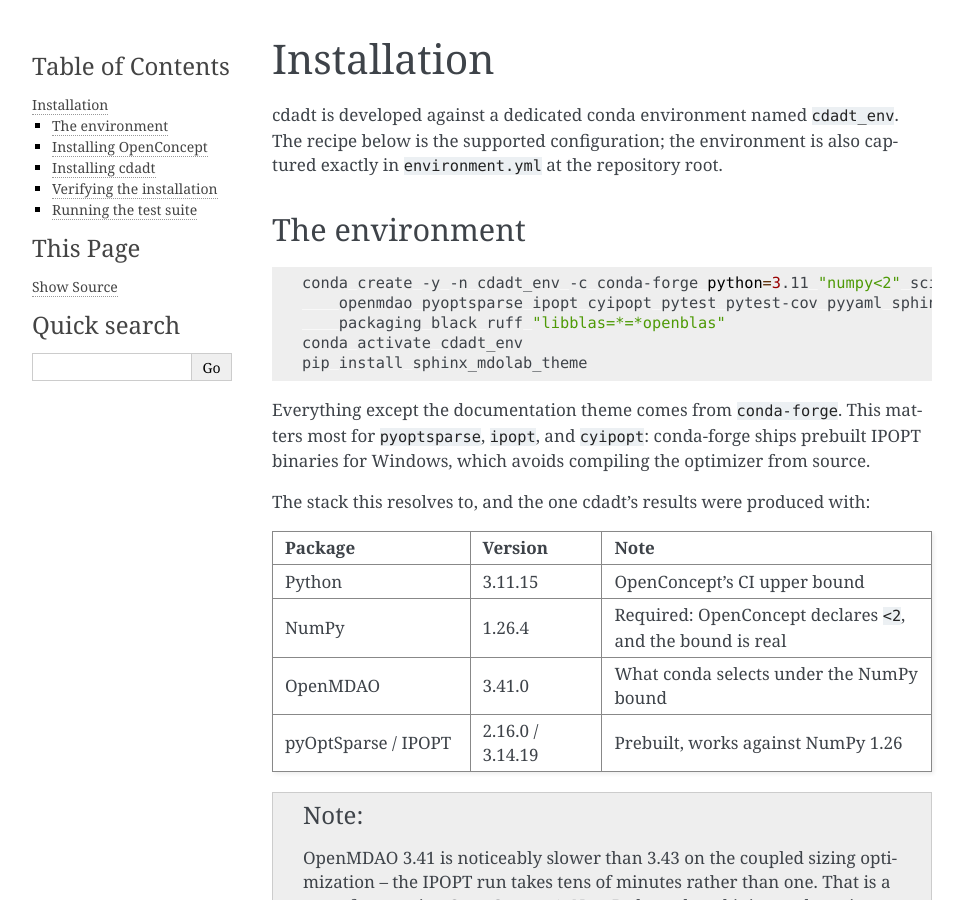
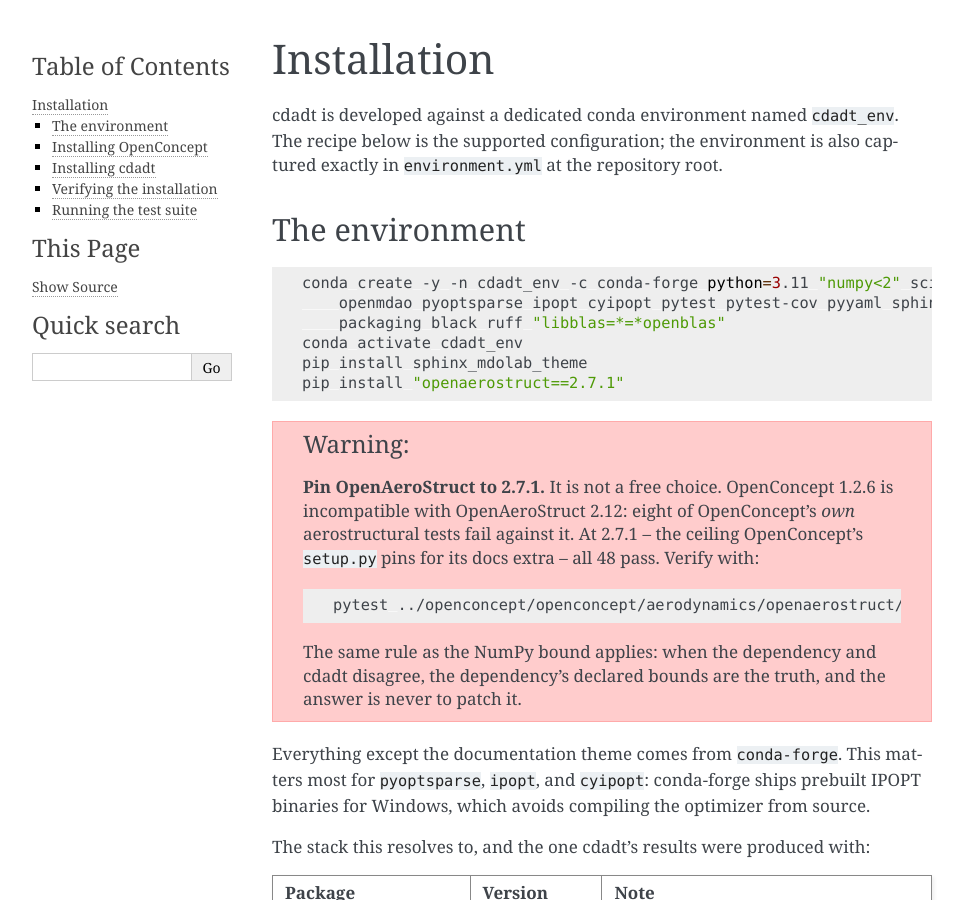
Before and after one commit to realJoey/cdadt, a Sphinx documentation site: the page built from docs/install.rst, in a window 1280 px wide and 900 px high. Shown: the whole window, without its empty margins (148-1112 px from the left). Built offline with Sphinx 7.4.7, drawn with Linux system fonts in a browser that asks for light colours.

Commit message:
Pin OpenAeroStruct to 2.7.1 for the structures discipline
OpenConcept 1.2.6 is incompatible with OpenAeroStruct 2.12: eight of
OpenConcept own aerostructural tests fail against it. At 2.7.1, the ceiling
its setup.py pins for the docs extra, all 48 pass. Found by checking the
dependency tests rather than by patching the dependency, which is the same
rule the numpy episode established.

numpy 1.26.4 and openmdao 3.41.0 are unchanged by the install.

```diff
--- a/docs/install.rst
+++ b/docs/install.rst
@@ -18,6 +18,20 @@
        packaging black ruff "libblas=*=*openblas"
    conda activate cdadt_env
    pip install sphinx_mdolab_theme
+   pip install "openaerostruct==2.7.1"
+
+.. warning::
+   **Pin OpenAeroStruct to 2.7.1.** It is not a free choice. OpenConcept 1.2.6 is
+   incompatible with OpenAeroStruct 2.12: eight of OpenConcept's *own* aerostructural tests
+   fail against it. At 2.7.1 -- the ceiling OpenConcept's ``setup.py`` pins for its docs
+   extra -- all 48 pass. Verify with:
+
+   .. code-block:: bash
+
+      pytest ../openconcept/openconcept/aerodynamics/openaerostruct/tests -q
+
+   The same rule as the NumPy bound applies: when the dependency and cdadt disagree, the
+   dependency's declared bounds are the truth, and the answer is never to patch it.
 
 Everything except the documentation theme comes from ``conda-forge``. This matters most for
 ``pyoptsparse``, ``ipopt``, and ``cyipopt``: conda-forge ships prebuilt IPOPT binaries for
--- a/environment.yml
+++ b/environment.yml
@@ -163,6 +163,7 @@
       - baron==0.10.1
       - cdadt==0.1.0
       - latexcodec==3.0.1
+      - openaerostruct==2.7.1
       - openconcept==1.2.6
       - pybtex==0.26.1
       - pybtex-docutils==1.0.3
```
